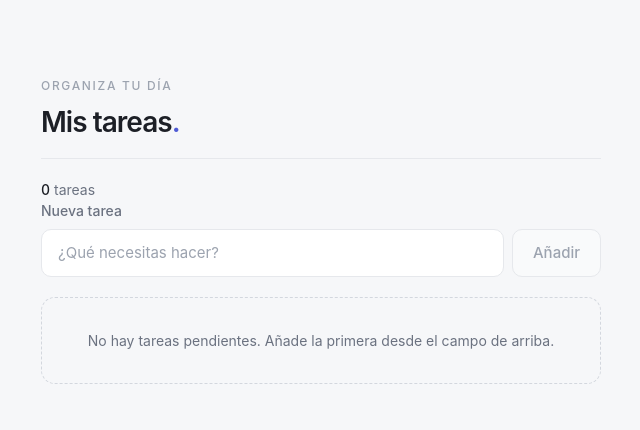
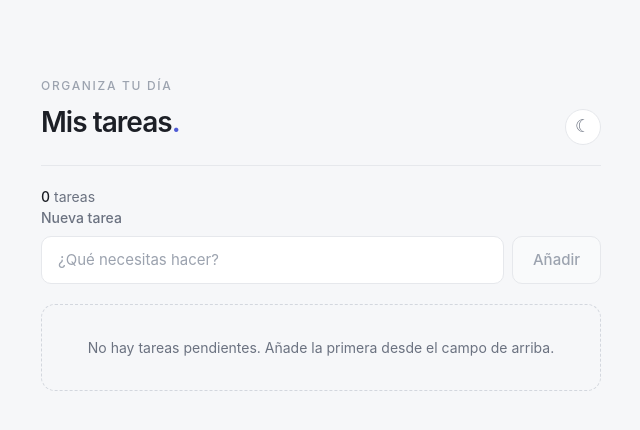
Before and after one commit to estebann123107/crud, a Next.js app: page / in a window 1280 px wide. Shown: the top 430 px of the page, without its empty margins (319-959 px from the left). Built offline with nearby package versions, Linux system fonts and the light colour scheme.

Commit message:
add toggle dark mode

```diff
--- /dev/null
+++ b/src/app/components/theme-toggle.tsx
@@ -0,0 +1,37 @@
+"use client";
+
+import { useEffect, useState } from "react";
+
+const THEME_STORAGE_KEY = "todo-theme";
+
+export const ThemeToggle = () => {
+  const [isDark, setIsDark] = useState(false);
+
+  useEffect(() => {
+    const storedTheme = window.localStorage.getItem(THEME_STORAGE_KEY);
+    const darkMode = storedTheme === "dark";
+
+    document.documentElement.dataset.theme = darkMode ? "dark" : "light";
+    setIsDark(darkMode);
+  }, []);
+
+  const toggleTheme = () => {
+    const nextTheme = isDark ? "light" : "dark";
+
+    document.documentElement.dataset.theme = nextTheme;
+    window.localStorage.setItem(THEME_STORAGE_KEY, nextTheme);
+    setIsDark(nextTheme === "dark");
+  };
+
+  return (
+    <button
+      type="button"
+      className="theme-toggle"
+      onClick={toggleTheme}
+      aria-label={isDark ? "Cambiar a modo claro" : "Cambiar a modo oscuro"}
+      title={isDark ? "Modo claro" : "Modo oscuro"}
+    >
+      <span aria-hidden="true">{isDark ? "☀" : "☾"}</span>
+    </button>
+  );
+};
--- a/src/app/globals.css
+++ b/src/app/globals.css
@@ -171,6 +171,32 @@ p {
   align-items: baseline;
   justify-content: space-between;
   gap: var(--spacing-4);
+}
+
+.theme-toggle {
+  display: grid;
+  place-items: center;
+  flex: 0 0 auto;
+  width: 2.25rem;
+  height: 2.25rem;
+  padding: 0;
+  color: var(--color-text-muted);
+  background: var(--color-bg-surface);
+  border: 1px solid var(--color-border);
+  border-radius: var(--radius-full);
+  cursor: pointer;
+  font-size: 1.1rem;
+  line-height: 1;
+  transition:
+    color var(--transition-fast),
+    border-color var(--transition-fast),
+    background-color var(--transition-fast);
+}
+
+.theme-toggle:hover {
+  color: var(--color-text-main);
+  background: var(--color-bg-subtle);
+  border-color: var(--color-border-strong);
 }
 
 .todo-title {
--- a/src/app/layout.tsx
+++ b/src/app/layout.tsx
@@ -2,7 +2,7 @@ import "./globals.css";
 
 export default function RootLayout({ children }: LayoutProps<"/">) {
   return (
-    <html lang="es">
+    <html lang="es" data-theme="light">
       <body>{children}</body>
     </html>
   );
--- a/src/app/page.tsx
+++ b/src/app/page.tsx
@@ -1,4 +1,5 @@
 import { TaskListComponent } from "./components/task-list-component";
+import { ThemeToggle } from "./components/theme-toggle";
 
 export default function TodoView() {
   return (
@@ -13,6 +14,7 @@ export default function TodoView() {
                 .
               </span>
             </h1>
+            <ThemeToggle />
           </div>
         </header>
         <TaskListComponent />
```
